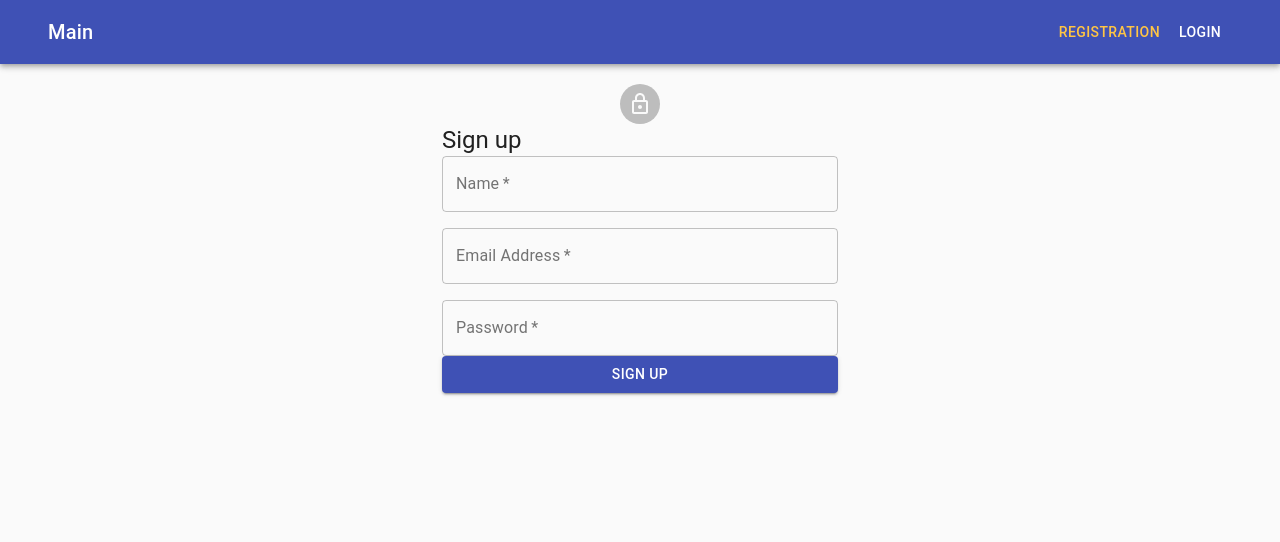
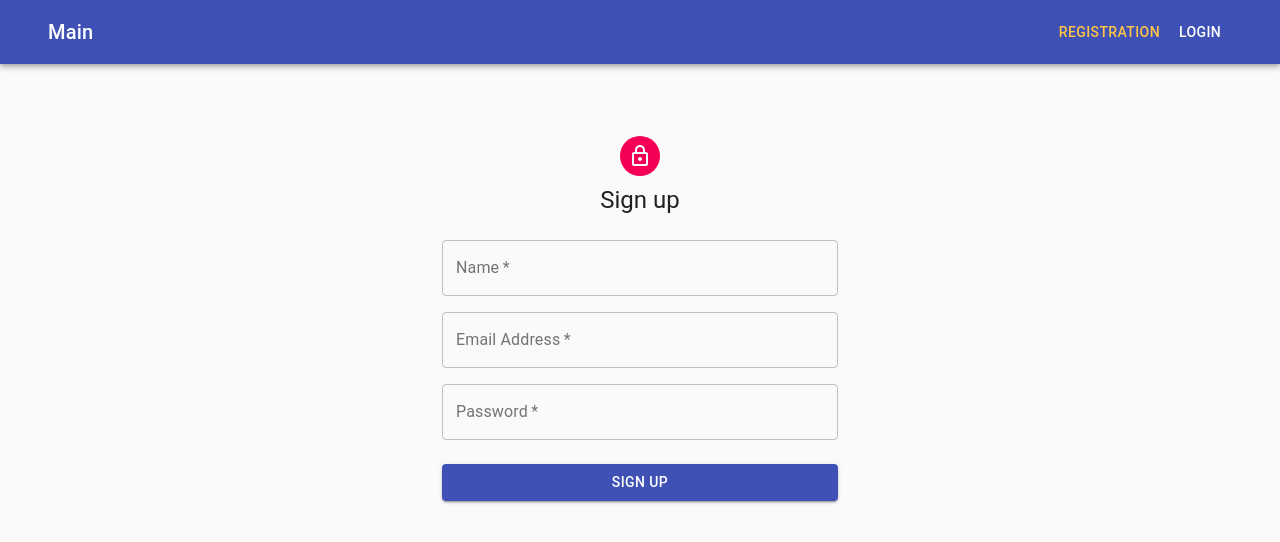
Before and after one commit to OksanaChorna/goit-react-hw-09-phonebook, a React (Create React App) app: page /register in a window 1280 px wide. Shown: the top 542 px of the page. Built offline with nearby package versions, Linux system fonts and the light colour scheme.

Commit message:
Login, register styles fix

```diff
--- a/src/pages/LoginPage.js
+++ b/src/pages/LoginPage.js
@@ -11,7 +11,7 @@ import Container from '@material-ui/core/Container';
 import { useDispatch } from 'react-redux';
 import { authOperations } from '../redux/auth';
 
-const styles = makeStyles(theme => ({
+const useStyles = makeStyles(theme => ({
   paper: {
     marginTop: theme.spacing(8),
     display: 'flex',
@@ -62,22 +62,19 @@ export default function LoginPage() {
     [dispatch, email, password],
   );
 
-  // const classes = useStyles();
+  const classes = useStyles();
 
   return (
     <Container component="main" maxWidth="xs">
       <CssBaseline />
-      <div className={styles.paper}>
-        <Avatar
-          className={styles.avatar}
-          style={{ marginLeft: 'auto', marginRight: 'auto', marginTop: 20 }}
-        >
+      <div className={classes.paper}>
+        <Avatar className={classes.avatar}>
           <LockOpenIcon />
         </Avatar>
         <Typography component="h1" variant="h5">
           Sign in
         </Typography>
-        <form className={styles.form} noValidate onSubmit={handleSubmit}>
+        <form className={classes.form} noValidate onSubmit={handleSubmit}>
           <Grid container spacing={2}>
             <Grid item xs={12}>
               <TextField
@@ -113,7 +110,7 @@ export default function LoginPage() {
             fullWidth
             variant="contained"
             color="primary"
-            className={styles.submit}
+            className={classes.submit}
           >
             Sign In
           </Button>
--- a/src/pages/RegisterPage.js
+++ b/src/pages/RegisterPage.js
@@ -11,7 +11,7 @@ import Container from '@material-ui/core/Container';
 import { useDispatch } from 'react-redux';
 import { authOperations } from '../redux/auth';
 
-const styles = makeStyles(theme => ({
+const useStyles = makeStyles(theme => ({
   paper: {
     marginTop: theme.spacing(8),
     display: 'flex',
@@ -69,22 +69,19 @@ export default function RegisterPage() {
     [dispatch, name, email, password],
   );
 
-  // const classes = useStyles();
+  const classes = useStyles();
 
   return (
     <Container component="main" maxWidth="xs">
       <CssBaseline />
-      <div className={styles.paper}>
-        <Avatar
-          className={styles.avatar}
-          style={{ marginLeft: 'auto', marginRight: 'auto', marginTop: 20 }}
-        >
+      <div className={classes.paper}>
+        <Avatar className={classes.avatar}>
           <LockOutlinedIcon />
         </Avatar>
         <Typography component="h1" variant="h5">
           Sign up
         </Typography>
-        <form className={styles.form} noValidate onSubmit={handleSubmit}>
+        <form className={classes.form} noValidate onSubmit={handleSubmit}>
           <Grid container spacing={2}>
             <Grid item xs={12}>
               <TextField
@@ -135,7 +132,7 @@ export default function RegisterPage() {
             fullWidth
             variant="contained"
             color="primary"
-            className={styles.submit}
+            className={classes.submit}
           >
             Sign Up
           </Button>
```
